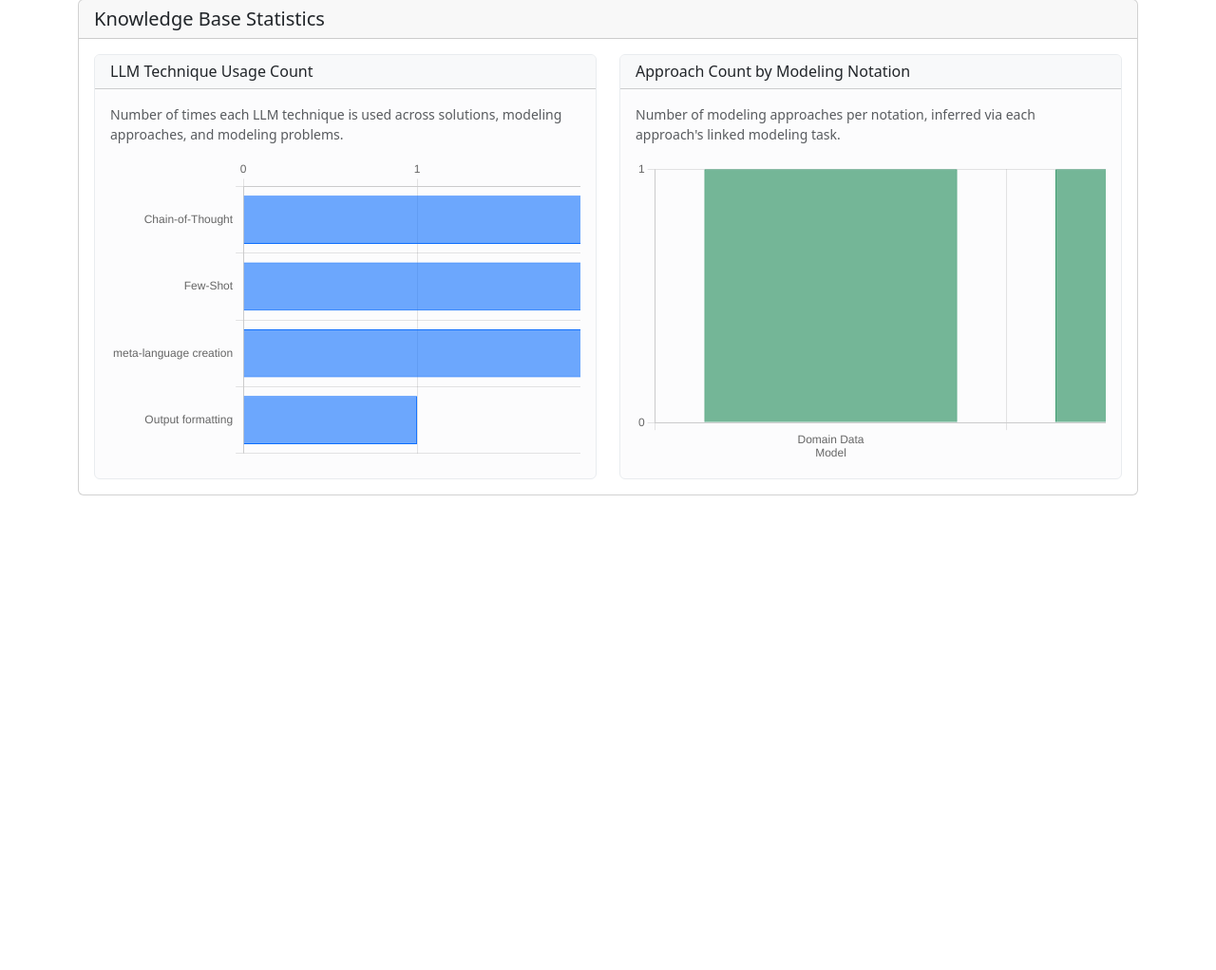
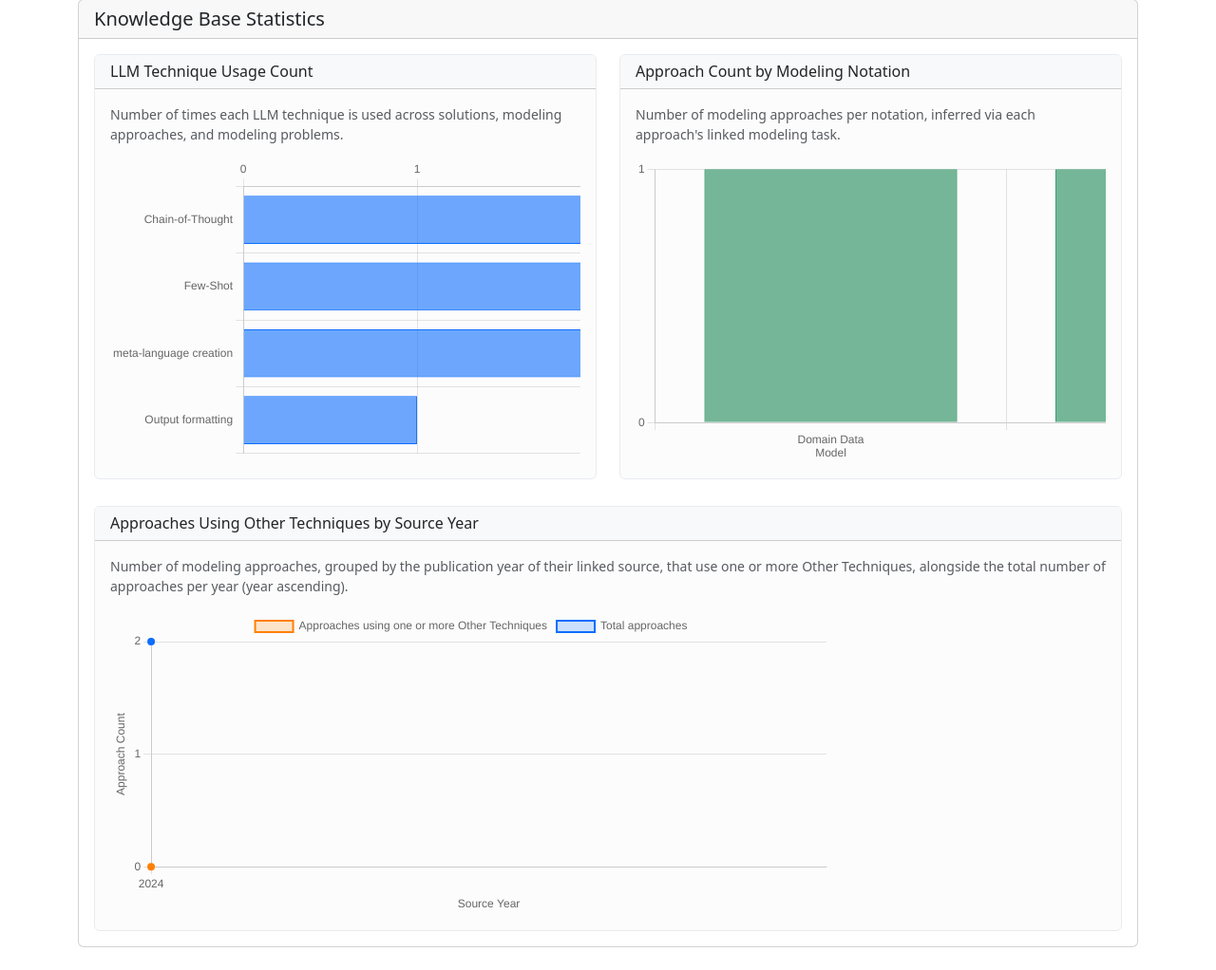
Before and after one commit to sybrendekinderen-afk/aap-alternative-modeling-app, a Flask app: page / in a window 1280 px wide, after a click on "Knowledge Base Statistics". Shown: the part 100-1122 px from the top of the page at 95% size. Before the commit the page ends 622 px from the top, so only its background shows below. Run offline with Flask 3, Linux system fonts and the light colour scheme; some libraries are stand-ins or nearby versions.

Commit message:
UI stats: satistics apporach/year

```diff
--- a/app.py
+++ b/app.py
@@ -715,6 +715,33 @@ def get_approach_count_by_notation(modeling_approaches, modeling_tasks, model_ty
     ]
 
 
+def get_approach_other_technique_count_by_year(modeling_approaches, sources):
+    source_lookup = {source.get("id"): source for source in sources}
+    other_technique_counts = {}
+    total_counts = {}
+
+    for approach in modeling_approaches:
+        source = source_lookup.get(approach.get("source_id"))
+        if not source:
+            continue
+        year = normalize_source_year(source.get("year"))
+        if not year:
+            continue
+        total_counts[year] = total_counts.get(year, 0) + 1
+        other_technique_counts.setdefault(year, 0)
+        if approach.get("other_technique_ids"):
+            other_technique_counts[year] += 1
+
+    return [
+        {
+            "year": year,
+            "count": other_technique_counts[year],
+            "total_count": total_counts.get(year, 0),
+        }
+        for year in sorted(total_counts.keys(), key=lambda value: int(value))
+    ]
+
+
 def get_next_source_id(sources):
     return max([source.get("id", 0) for source in sources], default=0) + 1
 
@@ -1079,6 +1106,10 @@ def home():
         modeling_approaches,
         modeling_tasks,
         model_types,
+    )
+    approach_other_technique_count_by_year = get_approach_other_technique_count_by_year(
+        modeling_approaches,
+        sources,
     )
     return render_template(
         "index.html",
@@ -1116,6 +1147,7 @@ def home():
         evidence_rigor_values=store.get("evidence_rigor_values", DEFAULT_EVIDENCE_RIGOR_VALUES),
         technique_usage_counts=technique_usage_counts,
         approach_count_by_notation=approach_count_by_notation,
+        approach_other_technique_count_by_year=approach_other_technique_count_by_year,
     )
 
 
--- a/templates/index.html
+++ b/templates/index.html
@@ -613,6 +613,22 @@
                 </div>
                 <div class="chart-scroll-horizontal{% if not approach_count_by_notation %} d-none{% endif %}" id="notation-chart-wrapper">
                   <canvas id="notation-approach-chart" aria-label="Bar chart of approach counts by modeling notation" role="img"></canvas>
+                </div>
+              </div>
+            </div>
+          </div>
+        </div>
+        <div class="row g-4 mt-1">
+          <div class="col-lg-12">
+            <div class="card subtle-panel h-100">
+              <div class="card-header"><h4 class="h6 mb-0">Approaches Using Other Techniques by Source Year</h4></div>
+              <div class="card-body">
+                <p class="text-muted small">Number of modeling approaches, grouped by the publication year of their linked source, that use one or more Other Techniques, alongside the total number of approaches per year (year ascending).</p>
+                <div class="alert alert-light border" id="other-technique-year-chart-empty" {% if approach_other_technique_count_by_year %}style="display: none;"{% endif %}>
+                  No source year data available yet.
+                </div>
+                <div class="chart-scroll-horizontal{% if not approach_other_technique_count_by_year %} d-none{% endif %}" id="other-technique-year-chart-wrapper">
+                  <canvas id="other-technique-year-chart" aria-label="Line chart of approaches using other techniques by source year" role="img"></canvas>
                 </div>
               </div>
             </div>
@@ -1551,6 +1567,7 @@
 
   <script type="application/json" id="technique-usage-data">{{ technique_usage_counts|tojson }}</script>
   <script type="application/json" id="notation-approach-data">{{ approach_count_by_notation|tojson }}</script>
+  <script type="application/json" id="other-technique-year-data">{{ approach_other_technique_count_by_year|tojson }}</script>
 
   <div class="modal fade" id="deleteConfirmModal" tabindex="-1" aria-hidden="true">
     <div class="modal-dialog modal-dialog-centered">
@@ -1578,8 +1595,10 @@
     document.addEventListener('DOMContentLoaded', function () {
       const techniqueUsageDataElement = document.getElementById('technique-usage-data');
       const notationApproachDataElement = document.getElementById('notation-approach-data');
+      const otherTechniqueYearDataElement = document.getElementById('other-technique-year-data');
       const techniqueUsageCounts = techniqueUsageDataElement ? JSON.parse(techniqueUsageDataElement.textContent || '[]') : [];
       const approachCountByNotation = notationApproachDataElement ? JSON.parse(notationApproachDataElement.textContent || '[]') : [];
+      const approachOtherTechniqueCountByYear = otherTechniqueYearDataElement ? JSON.parse(otherTechniqueYearDataElement.textContent || '[]') : [];
 
       if (window.Chart) {
         if (Array.isArray(techniqueUsageCounts) && techniqueUsageCounts.length > 0) {
@@ -1713,6 +1732,84 @@
             });
           }
         }
+
+        if (Array.isArray(approachOtherTechniqueCountByYear) && approachOtherTechniqueCountByYear.length > 0) {
+          const otherTechniqueYearCanvas = document.getElementById('other-technique-year-chart');
+          const otherTechniqueYearWrapper = document.getElementById('other-technique-year-chart-wrapper');
+          if (otherTechniqueYearCanvas) {
+            const sortedByYear = approachOtherTechniqueCountByYear.slice().sort(function (a, b) {
+              return Number(a.year) - Number(b.year);
+            });
+            const yearCount = sortedByYear.length;
+            const otherTechniqueYearCanvasWidth = Math.max(
+              760,
+              yearCount * 90,
+              (otherTechniqueYearWrapper && otherTechniqueYearWrapper.clientWidth) ? otherTechniqueYearWrapper.clientWidth : 0
+            );
+            otherTechniqueYearCanvas.width = otherTechniqueYearCanvasWidth;
+            otherTechniqueYearCanvas.height = 320;
+
+            new Chart(otherTechniqueYearCanvas, {
+              type: 'line',
+              data: {
+                labels: sortedByYear.map(function (item) { return item.year; }),
+                datasets: [
+                  {
+                    label: 'Approaches using one or more Other Techniques',
+                    data: sortedByYear.map(function (item) { return item.count; }),
+                    backgroundColor: 'rgba(255, 128, 0, 0.2)',
+                    borderColor: 'rgba(255, 128, 0, 1)',
+                    borderWidth: 2,
+                    pointBackgroundColor: 'rgba(255, 128, 0, 1)',
+                    tension: 0.2,
+                    fill: false,
+                  },
+                  {
+                    label: 'Total approaches',
+                    data: sortedByYear.map(function (item) { return item.total_count; }),
+                    backgroundColor: 'rgba(13, 110, 253, 0.2)',
+                    borderColor: 'rgba(13, 110, 253, 1)',
+                    borderWidth: 2,
+                    pointBackgroundColor: 'rgba(13, 110, 253, 1)',
+                    tension: 0.2,
+                    fill: false,
+                  },
+                ],
+              },
+              options: {
+                responsive: false,
+                scales: {
+                  x: {
+                    title: {
+                      display: true,
+                      text: 'Source Year',
+                    },
+                    ticks: {
+                      autoSkip: false,
+                      maxRotation: 0,
+                      minRotation: 0,
+                    },
+                  },
+                  y: {
+                    beginAtZero: true,
+                    title: {
+                      display: true,
+                      text: 'Approach Count',
+                    },
+                    ticks: {
+                      precision: 0,
+                    },
+                  },
+                },
+                plugins: {
+                  legend: {
+                    display: true,
+                  },
+                },
+              },
+            });
+          }
+        }
       }
 
       // Allow single-click toggling of options in multi-select lists (e.g. Knowledge Base
```
